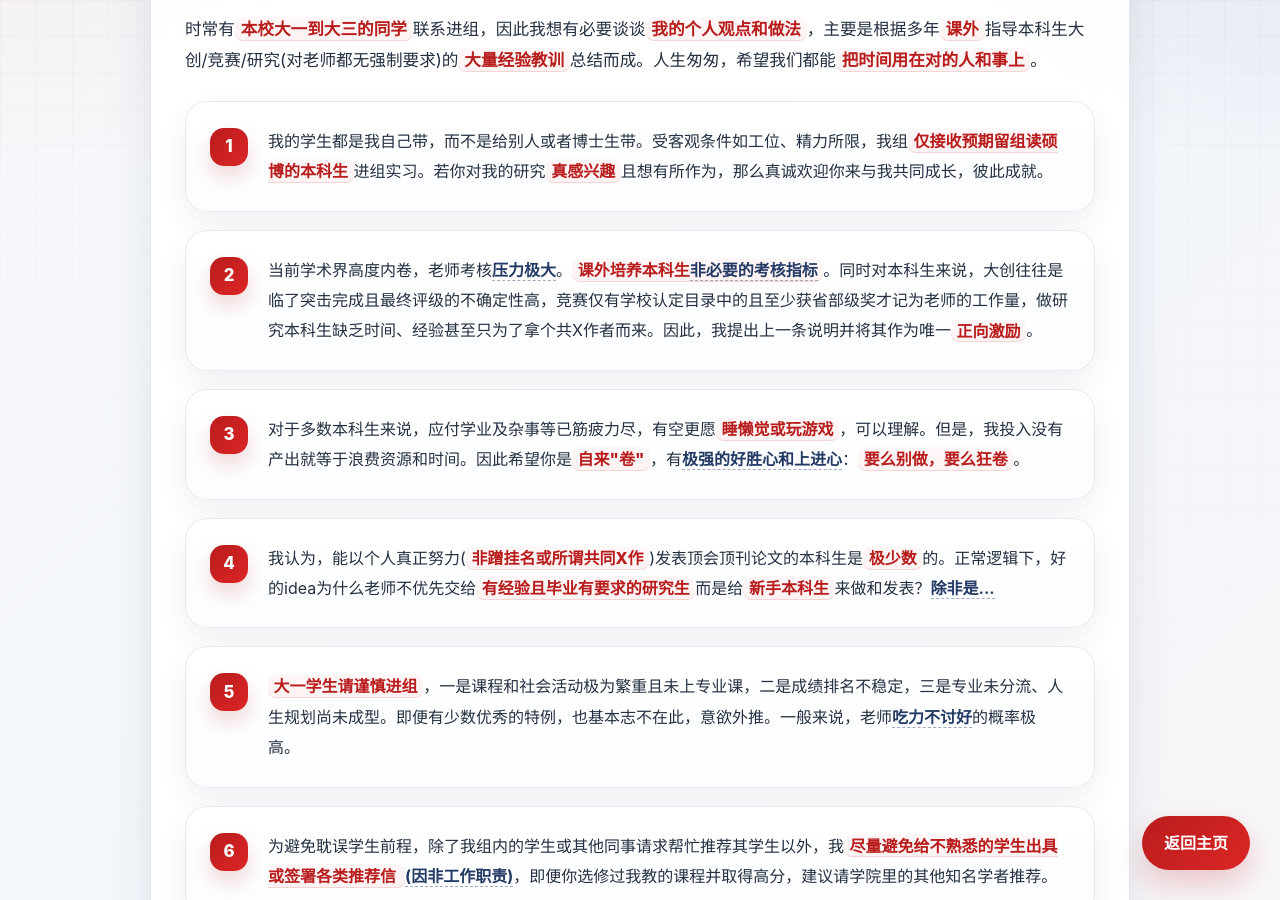
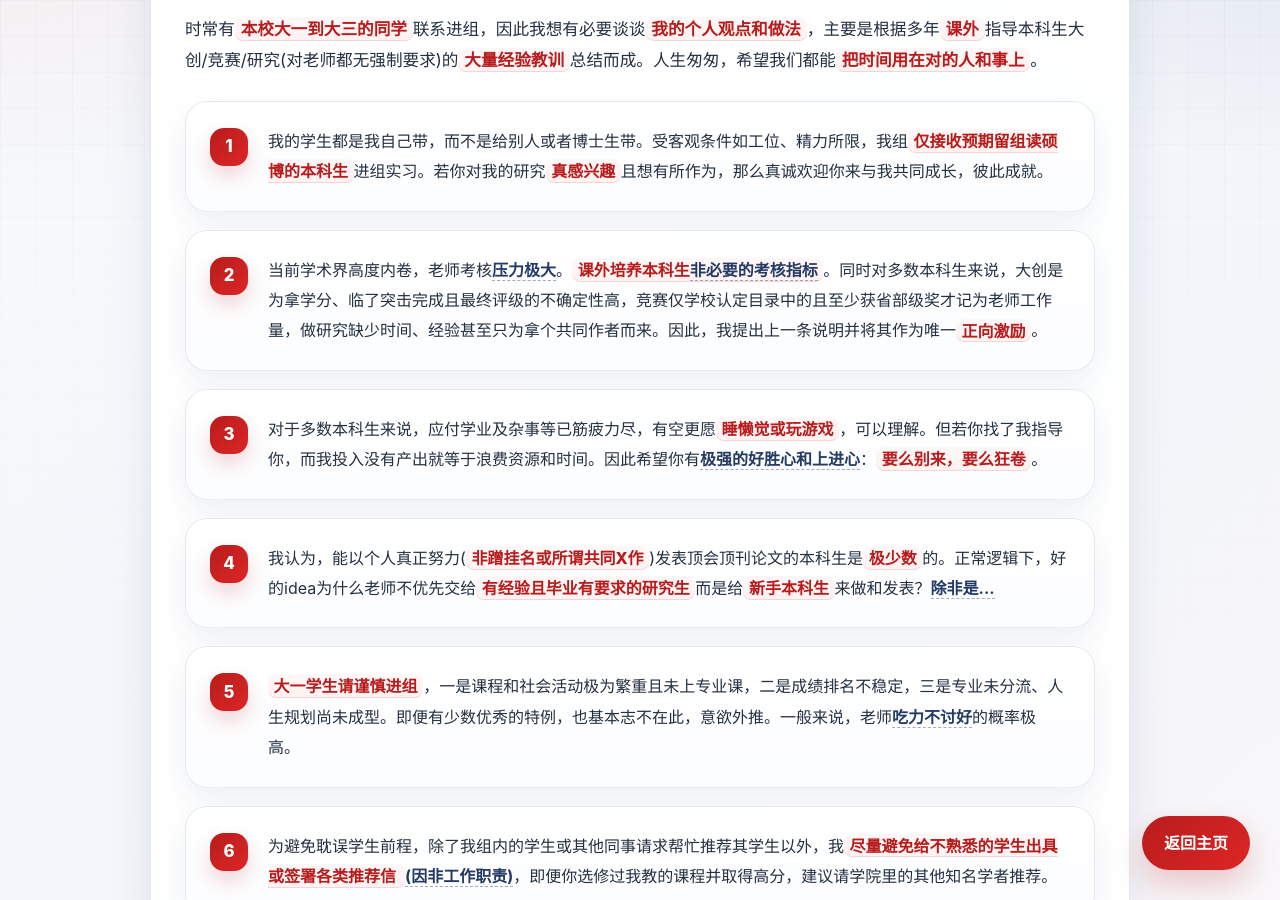
Before and after one commit to fangvv/Homepage, a Jekyll site: the page faq.html, which Jekyll copies as it is, in a window 1280 px wide and 900 px high, scrolled down 315 px. Built offline with Jekyll 4.4.1, drawn with Linux system fonts in a browser that asks for light colours; comment, search, counter and statistics services are not loaded.

Commit message:
update faq

```diff
--- a/faq.html
+++ b/faq.html
@@ -349,8 +349,8 @@ AI隐私安全, AI Privacy
             <ol>
                 <li>我的学生都是我自己带，而不是给别人或者博士生带。受客观条件如工位、精力所限，我组<strong>仅接收预期留组读硕博的本科生</strong>进组实习。若你对我的研究<strong>真感兴趣</strong>且想有所作为，那么真诚欢迎你来与我共同成长，彼此成就。</li>
 
-<li>当前学术界高度内卷，老师考核<a href="https://www.zhihu.com/question/1976088728318538595" target="_blank">压力极大</a>。<strong>课外培养本科生<a href="https://www.zhihu.com/question/1993742963784848897/answer/1993748322066920997" target="_blank">非必要的考核指标</a></strong>。同时对本科生来说，大创往往是临了突击完成且最终评级的不确定性高，竞赛仅有学校认定目录中的且至少获省部级奖才记为老师的工作量，做研究本科生缺乏时间、经验甚至只为了拿个共X作者而来。因此，我提出上一条说明并将其作为唯一<strong>正向激励</strong>。</li>
-                <li>对于多数本科生来说，应付学业及杂事等已筋疲力尽，有空更愿<strong>睡懒觉或玩游戏</strong>，可以理解。但是，我投入没有产出就等于浪费资源和时间。因此希望你是<strong>自来"卷"</strong>，有<a href="https://p9.itc.cn/q_70/images03/20211231/97b9e0e41e424e699d87b0a6c46add0e.jpeg" target="_blank">极强的好胜心和上进心</a>：<strong>要么别做，要么狂卷</strong>。</li>
+<li>当前学术界高度内卷，老师考核<a href="https://www.zhihu.com/question/1976088728318538595" target="_blank">压力极大</a>。<strong>课外培养本科生<a href="https://www.zhihu.com/question/1993742963784848897/answer/1993748322066920997" target="_blank">非必要的考核指标</a></strong>。同时对多数本科生来说，大创是为拿学分、临了突击完成且最终评级的不确定性高，竞赛仅学校认定目录中的且至少获省部级奖才记为老师工作量，做研究缺少时间、经验甚至只为拿个共同作者而来。因此，我提出上一条说明并将其作为唯一<strong>正向激励</strong>。</li>
+                <li>对于多数本科生来说，应付学业及杂事等已筋疲力尽，有空更愿<strong>睡懒觉或玩游戏</strong>，可以理解。但若你找了我指导你，而我投入没有产出就等于浪费资源和时间。因此希望你有<a href="https://p9.itc.cn/q_70/images03/20211231/97b9e0e41e424e699d87b0a6c46add0e.jpeg" target="_blank">极强的好胜心和上进心</a>：<strong>要么别来，要么狂卷</strong>。</li>
                 <li>我认为，能以个人真正努力(<strong>非蹭挂名或所谓共同X作</strong>)发表顶会顶刊论文的本科生是<strong>极少数</strong>的。正常逻辑下，好的idea为什么老师不优先交给<strong>有经验且毕业有要求的研究生</strong>而是给<strong>新手本科生</strong>来做和发表？<a href="https://www.zhihu.com/question/2014876930340569682/answer/2015195763613914710" target="_blank">除非是...</a></li>
                 <li><strong>大一学生请谨慎进组</strong>，一是课程和社会活动极为繁重且未上专业课，二是成绩排名不稳定，三是专业未分流、人生规划尚未成型。即便有少数优秀的特例，也基本志不在此，意欲外推。一般来说，老师<a href="https://www.zhihu.com/question/519787074/answer/3389339862" target="_blank">吃力不讨好</a>的概率极高。</li>
 
```
